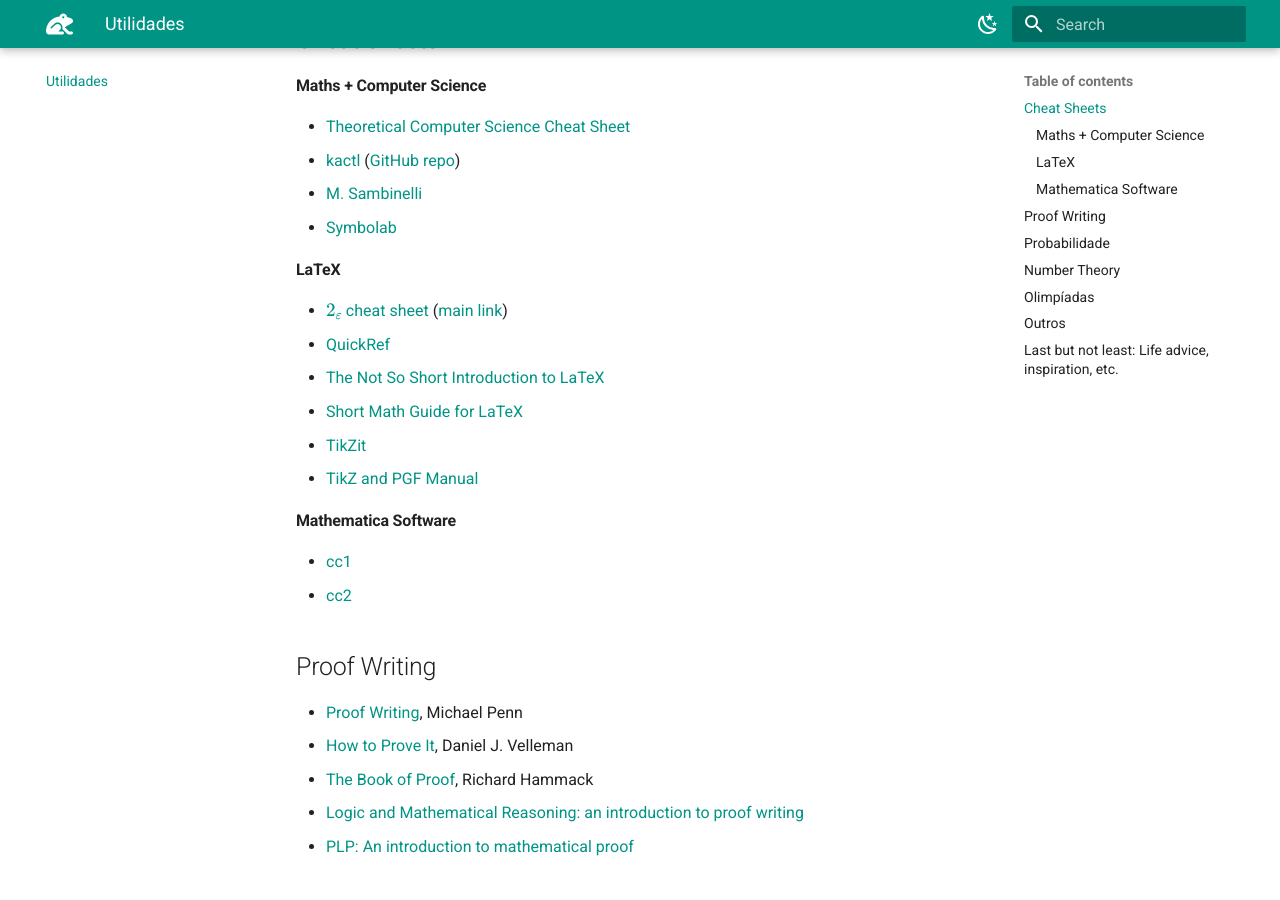
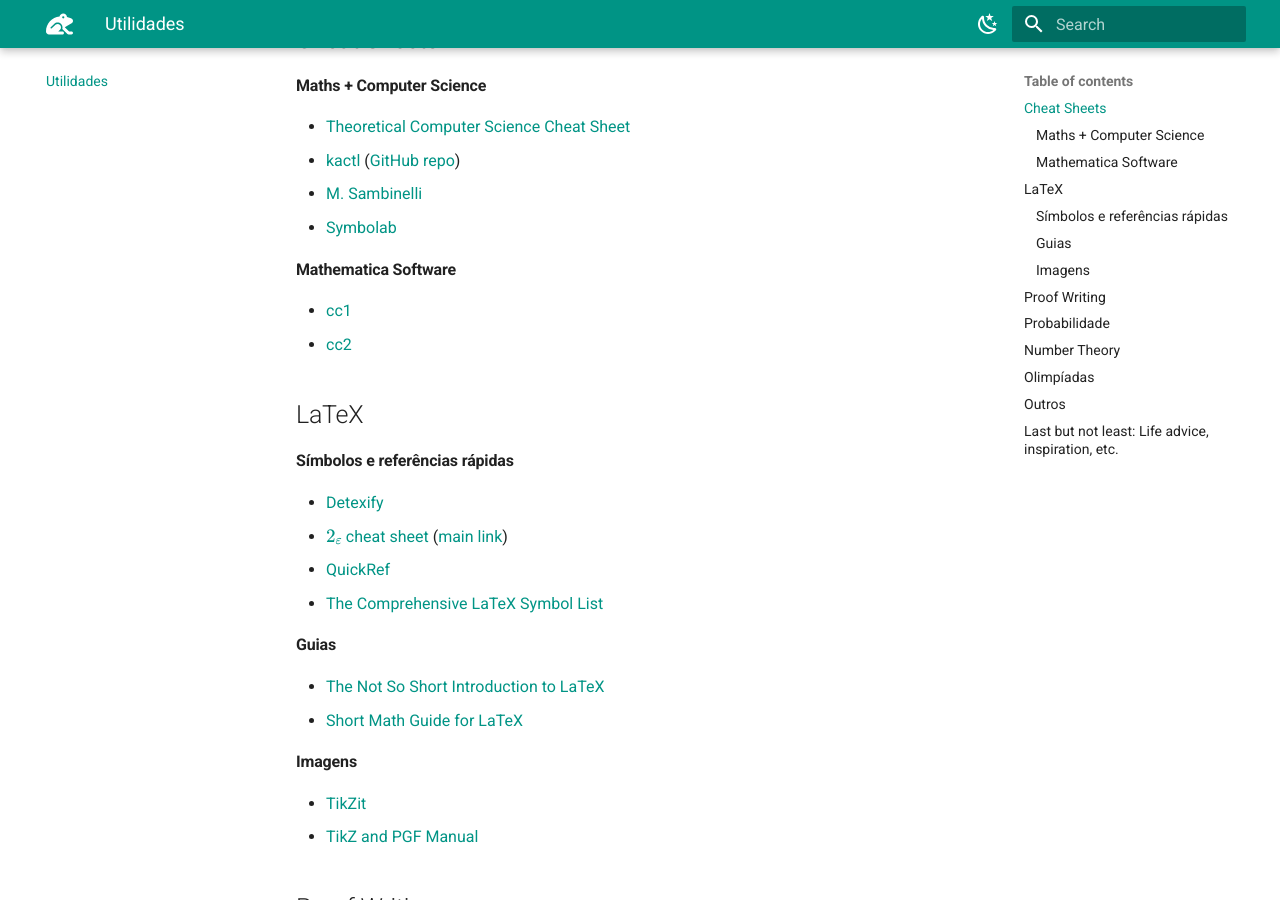
Before and after one commit to Gabriel-Sembenelli/website, an MkDocs documentation site: the page built from docs/utilidades.md, in a window 1280 px wide and 900 px high, scrolled down 206 px. Built offline with MkDocs 1.6.1 and Material for MkDocs 9.7.7, drawn with Linux system fonts in a browser that asks for light colours.

Commit message:
att Utilidades com mais links de LaTeX. Separei LaTeX do resto, tava grande demais.

```diff
--- a/docs/utilidades.md
+++ b/docs/utilidades.md
@@ -6,16 +6,22 @@
 - [kactl](https://nbviewer.org/github/kth-competitive-programming/kactl/blob/main/kactl.pdf) ([GitHub repo](https://github.com/kth-competitive-programming/kactl/blob/main/kactl.pdf))
 - [M. Sambinelli](http://professor.ufabc.edu.br/~m.sambinelli/global/resumo-matematica.pdf)
 - [Symbolab](https://www.symbolab.com/cheat-sheets/Trigonometry#)
-#### LaTeX
-- [$2_\varepsilon$ cheat sheet](https://wch.github.io/latexsheet/latexsheet-a4.pdf) ([main link](https://wch.github.io/latexsheet/))
-- [QuickRef](https://quickref.me/latex.html)
-- [The Not So Short Introduction to LaTeX](https://drive.google.com/drive/folders/1EK5THUv0Nzuk1xlAynOzutsu3nOQC4yw)
-- [Short Math Guide for LaTeX](https://tug.ctan.org/info/short-math-guide/short-math-guide.pdf)
-- [TikZit](https://tikzit.github.io/index.html)
-- [TikZ and PGF Manual](https://www.bu.edu/math/files/2013/08/tikzpgfmanual.pdf)
 #### Mathematica Software
 - [cc1](https://appliedmaths.sun.ac.za/~htouchette/archive/notes/mathematicacmds1_2.pdf)
 - [cc2](http://porthos.ist.utl.pt/docs/Mathematica/mathqkref.pdf)
+
+## LaTeX
+#### Símbolos e referências rápidas
+- [Detexify](https://detexify.kirelabs.org/classify.html)
+- [$2_\varepsilon$ cheat sheet](https://wch.github.io/latexsheet/latexsheet-a4.pdf) ([main link](https://wch.github.io/latexsheet/))
+- [QuickRef](https://quickref.me/latex.html)
+- [The Comprehensive LaTeX Symbol List](https://linorg.usp.br/CTAN/info/symbols/comprehensive/symbols-a4.pdf)
+#### Guias
+- [The Not So Short Introduction to LaTeX](https://drive.google.com/drive/folders/1EK5THUv0Nzuk1xlAynOzutsu3nOQC4yw)
+- [Short Math Guide for LaTeX](https://tug.ctan.org/info/short-math-guide/short-math-guide.pdf)
+#### Imagens
+- [TikZit](https://tikzit.github.io/index.html)
+- [TikZ and PGF Manual](https://www.bu.edu/math/files/2013/08/tikzpgfmanual.pdf)
 
 ## Proof Writing
 - [Proof Writing](https://youtube.com/playlist?list=PLVMgvCDIRy1x00m7Oo9XzEkDDACeEK_m-&si=TJGouMzxLpvylKIT), Michael Penn
```
